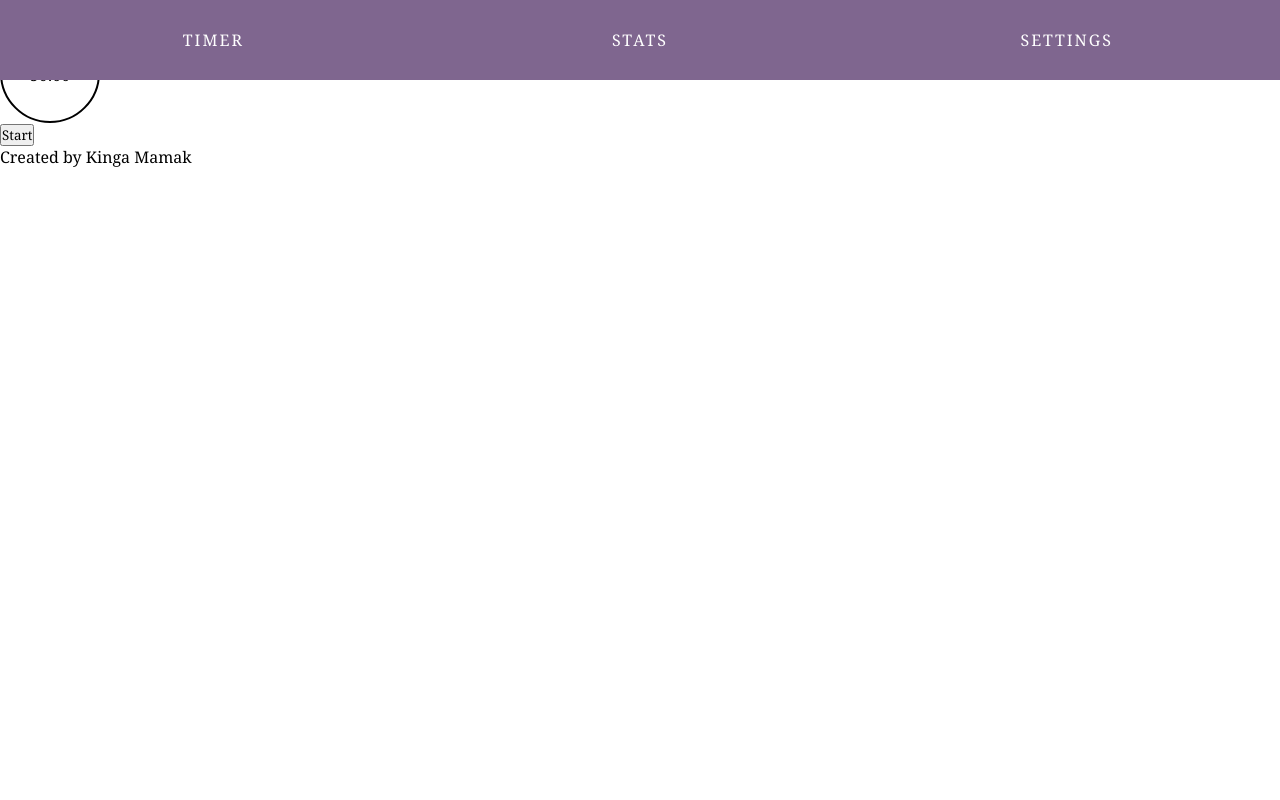
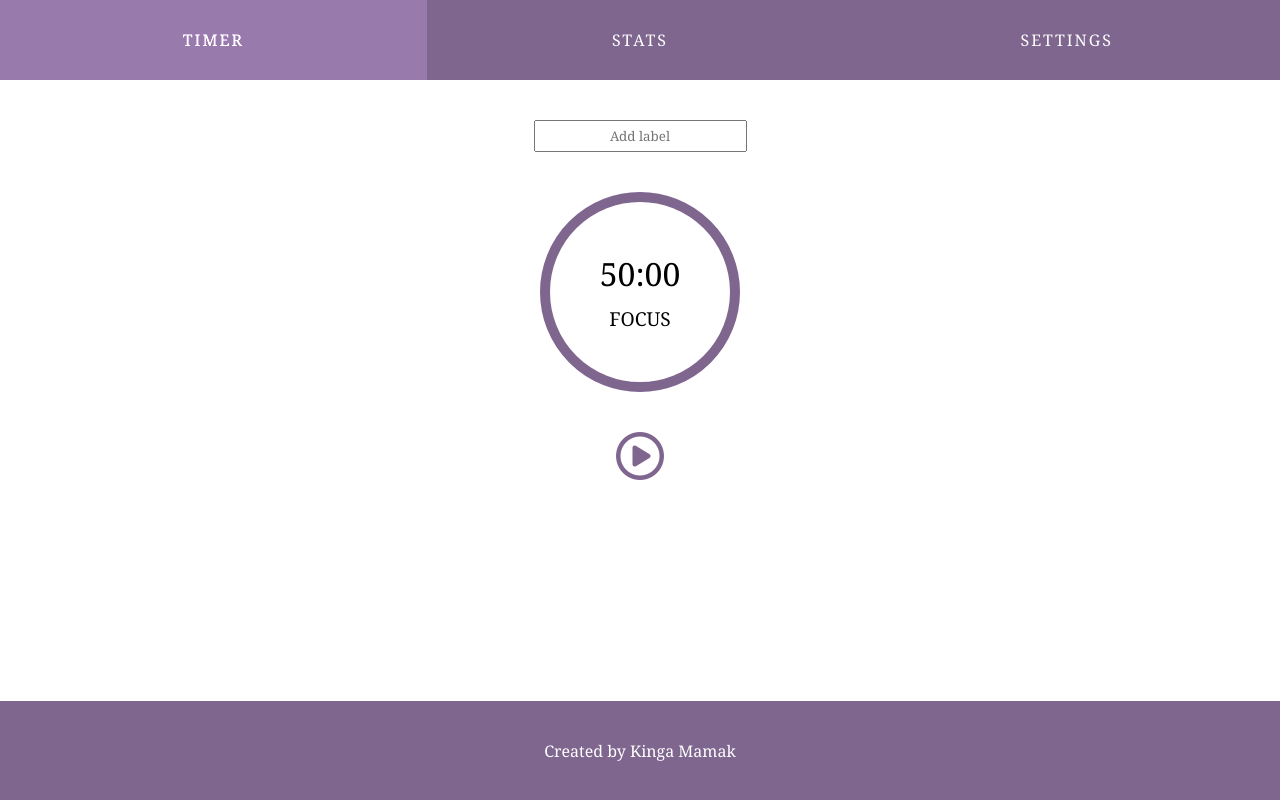
Before and after one commit to kingam280/productivity-counter, a React app: page / in a window 1280 px wide. Built offline with nearby package versions, Linux system fonts and the light colour scheme.

Commit message:
Adjust styles

```diff
--- a/public/index.html
+++ b/public/index.html
@@ -10,6 +10,7 @@
       content="Web site created using create-react-app"
     />
     <link rel="apple-touch-icon" href="%PUBLIC_URL%/logo192.png" />
+    <script src="https://kit.fontawesome.com/720f828eff.js" crossorigin="anonymous"></script>
     <!--
       manifest.json provides metadata used when your web app is installed on a
       user's mobile device or desktop. See https://developers.google.com/web/fundamentals/web-app-manifest/
--- a/src/components/App.js
+++ b/src/components/App.js
@@ -21,7 +21,7 @@ function App() {
 
   return (
     <Router>
-      <div className="App">
+      <div className="app">
         <Menu />
         <Switch>
           <Route exact path="/">
--- a/src/components/Footer.js
+++ b/src/components/Footer.js
@@ -1,9 +1,10 @@
 import React from 'react';
+import '../styles/Footer.css';
 
 export default function Menu() {
 
     return (
-      <div className="App">
+      <div className="footer">
         Created by Kinga Mamak
       </div>
     );
--- a/src/components/Timer.js
+++ b/src/components/Timer.js
@@ -21,7 +21,7 @@ export default function Timer({startTime}) {
       let intervalSec = null
       if (isCounting && focusTimeSeconds === 0 && focusTimeMinutes !==0) {
         setTimeout( () => {
-          setFoucsTimeSeconds(10)
+          setFoucsTimeSeconds(59)
           setFoucsTimeMinutes(prev => prev - 1)
         }, 1000)
       } else if (isCounting && focusTimeSeconds !== 0) {
@@ -42,11 +42,12 @@ export default function Timer({startTime}) {
 
     return (
       <div className="timer-container">
-        <input ref={label} type="text" placeholder="Add label"></input>
+        <input id="label-input" ref={label} type="text" placeholder="Add label"></input>
         <div className="timer">
-          {focusTimeMinutes}:{focusTimeSeconds > 9 ? focusTimeSeconds : '0' + focusTimeSeconds}
+          <p className="timer-time">{focusTimeMinutes}:{focusTimeSeconds > 9 ? focusTimeSeconds : '0' + focusTimeSeconds}</p>
+          <p className="timer-type">FOCUS</p>
         </div>
-        <button onClick={handleCountingClick}>{isCounting ? "Pause" : "Start"}</button>
+        <i onClick={handleCountingClick} className={isCounting ? "timer-start far fa-pause-circle" : "timer-start far fa-play-circle"}></i>
       </div>
     );
   }
--- a/src/styles/App.css
+++ b/src/styles/App.css
@@ -1,8 +1,5 @@
-* {
-  margin: 0;
-  padding: 0;
-  box-sizing: border-box;
-  font-family: Georgia, "Times New Roman", Times, serif;
+.app {
+  margin-top: 10vh;
 }
 
 /* background-color: #7f668f;
--- /dev/null
+++ b/src/styles/Footer.css
@@ -0,0 +1,10 @@
+.footer {
+  position: absolute;
+  bottom: 0;
+  left: 0;
+  width: 100%;
+  padding: 3%;
+  background-color: var(--main-color);
+  color: #fff;
+  text-align: center;
+}
--- a/src/styles/Menu.css
+++ b/src/styles/Menu.css
@@ -14,7 +14,7 @@
   align-items: center;
   height: 100%;
   text-decoration: none;
-  background-color: #7f668f;
+  background-color: var(--main-color);
   color: white;
   text-transform: uppercase;
   letter-spacing: 2px;
--- a/src/styles/Timer.css
+++ b/src/styles/Timer.css
@@ -1,8 +1,37 @@
 .timer {
-  width: 100px;
-  height: 100px;
-  border: solid black 2px;
+  display: flex;
+  flex-direction: column;
+  justify-content: center;
+  align-items: center;
+  width: 200px;
+  height: 200px;
+  border: solid var(--main-color) 10px;
   border-radius: 50%;
   text-align: center;
-  line-height: 100px;
+  margin: 5vh auto;
 }
+
+#label-input {
+  position: relative;
+  display: block;
+  padding: 5px;
+  margin: 15vh auto 0;
+  text-align: center;
+}
+
+.timer-time {
+  font-size: 2rem;
+  padding: 5px;
+}
+
+.timer-type {
+  font-size: 1.2rem;
+  padding: 5px;
+}
+
+.timer-start {
+  display: block;
+  text-align: center;
+  font-size: 3rem;
+  color: var(--main-color);
+}
--- a/src/styles/index.css
+++ b/src/styles/index.css
@@ -1,13 +1,10 @@
-body {
+* {
   margin: 0;
-  font-family: -apple-system, BlinkMacSystemFont, 'Segoe UI', 'Roboto', 'Oxygen',
-    'Ubuntu', 'Cantarell', 'Fira Sans', 'Droid Sans', 'Helvetica Neue',
-    sans-serif;
-  -webkit-font-smoothing: antialiased;
-  -moz-osx-font-smoothing: grayscale;
+  padding: 0;
+  box-sizing: border-box;
+  font-family: Georgia, "Times New Roman", Times, serif;
 }
 
-code {
-  font-family: source-code-pro, Menlo, Monaco, Consolas, 'Courier New',
-    monospace;
+:root {
+  --main-color: #7f668f;
 }
```
